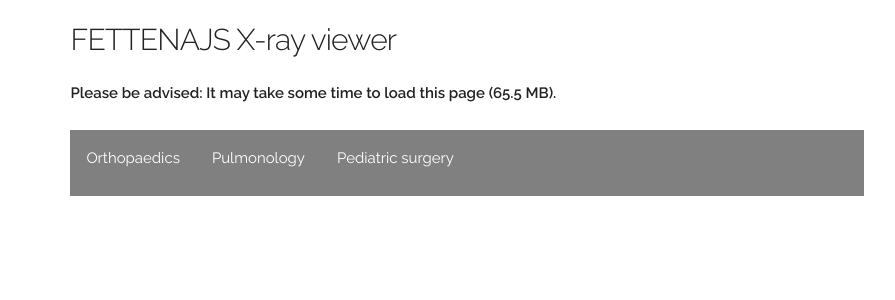
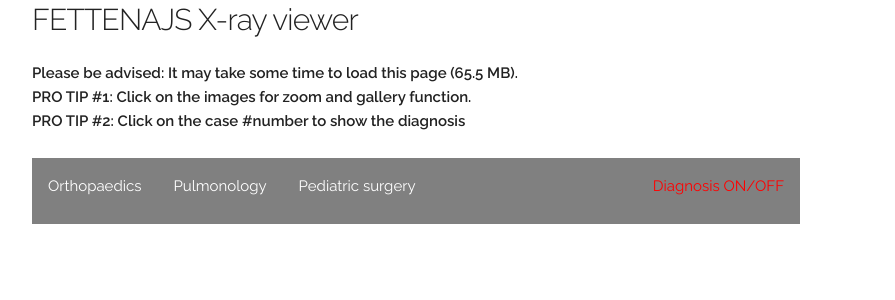
Before and after one commit to bpjohannessen/xrayviewer-web, a PHP site: page /index.html in a window 1280 px wide. Shown: the top 300 px of the page, without its empty margins (128-1023 px from the left). Run offline with PHP 8.4, Linux system fonts and the light colour scheme; some libraries are stand-ins or nearby versions.

Commit message:
Several changes #1 #2
- Fixed support for magnetic popup, but not 100%
- Diagnosis on/off works, even when changing course
- Still things to work on (#1 and #2)

```diff
--- a/css/xray.css
+++ b/css/xray.css
@@ -22,3 +22,9 @@ li {
   li a:hover {
     background-color: #111111;
   }
+
+  nav{
+    position:fixed;
+    width:60%; /*found the width-info on Skeleton website*/
+    background-color: white;
+  }
--- a/index.html
+++ b/index.html
@@ -36,53 +36,84 @@
   <script src="js/magnific-popup.js"></script>
 
   <!-- Custom xray JS -->
+  <script>/*for templating*/</script>
+  <script src="js/xray.js"></script>
+  <script>
+    $(document).ready(function() {
+        //https://stackoverflow.com/questions/5999118/how-can-i-add-or-update-a-query-string-parameter
+        const getUriWithParam = (baseUrl, params) => {
+            const Url = new URL(baseUrl);
+            const urlParams = new URLSearchParams(Url.search);
+            for (const key in params) {
+                if (params[key] !== undefined) {
+                urlParams.set(key, params[key]);
+                }
+            }
+            Url.search = urlParams.toString();
+            return Url.toString();
+        };
 
-  <script>
+		const params = new URL(location.href).searchParams;
+		const diagnosis = params.get('diagnosis');
 
-// $(document).ready(function() {
-//     $('.popup-gallery').each(function() {
-//     $(this).magnificPopup({
-// 		delegate: 'a',
-// 		type: 'image',
-// 		tLoading: 'Loading image #%curr%...',
-// 		mainClass: 'mfp-img-mobile',
-// 		gallery: {
-// 			enabled: true,
-// 			navigateByImgClick: true,
-// 			preload: [0,1] // Will preload 0 - before current, and 1 after the current image
-// 		},
-// 		image: {
-// 			tError: '<a href="%url%">The image #%curr%</a> could not be loaded.',
-// 			titleSrc: function(item) {
-// 				return item.el.attr('title') + '<small>FETTENAJS X-ray viewer</small>';
-// 			}
-// 		}
-//     });
-// });
-// });
+        const localurl = window.location.href;
+        console.log(localurl);
 
-</script>
-<script src="js/xray.js"></script>
+        if(diagnosis == "on") {
+            coursesuffix = "&diagnosis=on";
+            dgsuffix = "";
+            var dgswitchhref = getUriWithParam(localurl, {diagnosis: "off"});
+            //console.log("test log to off: " + test);
+        } else {
+            coursesuffix = "&diagnosis=off";
+            var dgswitchhref = getUriWithParam(localurl, {diagnosis: "on"});
+            //console.log("test log to on: " + test);
+
+        }
+
+        var orthohref = "ortho" + coursesuffix;
+        var pulmohref = "pulmo" + coursesuffix;
+        var pedsurghref = "pedsurg" + coursesuffix;
+
+        var ortholink = document.getElementById('ortholink');
+        ortholink.href = orthohref;
+
+        var pulmolink = document.getElementById('pulmolink');
+        pulmolink.href = pulmohref;
+
+        var pedsurglink = document.getElementById('pedsurglink');
+        pedsurglink.href = pedsurghref;
+
+        var dglinkid = document.getElementById('dglinkswitch');
+        dglinkid.href = dgswitchhref;
+
+
+    })
+  </script>
 
 </head>
 <body>
-<div class="container" style="margin-top: 20px;">
+<div class="container" style="margin-top: 0px;">
     <div class="row">
         <div class="two columns"></div>
-        <div class="ten columns">
-            <h4>FETTENAJS X-ray viewer</h4>
-            <p style="font-weight: bold;">Please be advised: It may take some time to load this page (65.5 MB).</p>
-
-            <ul id="nav">
-                <!-- <li><a href="#home">Home</a></li> -->
-                <li><a href="#ortho">Orthopaedics</a></li>
-                <li><a href="#pulmo">Pulmonology</a></li>
-                <li><a href="#pedsurg">Pediatric surgery</a></li>
-                <!-- <li style="float: right;"><a href="#hide" style="color: red">Diagnosis ON/OFF</a></li> -->
-            </ul>
+        <div class="ten columns" id="scrolldiv"  style="margin: 0 auto; width: 50%;">
+            <nav>
+                <h4>FETTENAJS X-ray viewer</h4>
+                <p style="font-weight: bold;">Please be advised: It may take some time to load this page (65.5 MB).<br>
+                PRO TIP #1: Click on the images for zoom and gallery function.<br>
+                PRO TIP #2: Click on the case #number to show the diagnosis</p>
+            </p>
+                <ul id="nav">
+                    <!-- <li><a href="#home">Home</a></li> -->
+                    <li><a id="ortholink">Orthopaedics</a></li>
+                    <li><a id="pulmolink">Pulmonology</a></li>
+                    <li><a id="pedsurglink">Pediatric surgery</a></li>
+                    <li style="float: right;"><a id="dglinkswitch" style="color: red">Diagnosis ON/OFF</a></li>
+                </ul>
+            </nav>
         </div>
     </div>
-    <div class="row">
+    <div class="row" style="padding-top: 250px;">
         <div class="two columns"></div>
         <div class="ten columns" id="main">
             <table id="tableMain">
--- a/js/xray.js
+++ b/js/xray.js
@@ -1,7 +1,9 @@
 $(document).ready(function() {
-    $('.popup-gallery').each(function() {
+
+
+	$('body').each(function() {
 		$(this).magnificPopup({
-			delegate: 'a',
+			delegate: 'a.kuken',
 			type: 'image',
 			tLoading: 'Loading image #%curr%...',
 			mainClass: 'mfp-img-mobile',
@@ -20,26 +22,62 @@ $(document).ready(function() {
 	});
 
 
+    // $('.popup-gallery').each(function() {
+	// 	$(this).magnificPopup({
+	// 		delegate: 'a',
+	// 		type: 'image',
+	// 		tLoading: 'Loading image #%curr%...',
+	// 		mainClass: 'mfp-img-mobile',
+	// 		gallery: {
+	// 			enabled: true,
+	// 			navigateByImgClick: true,
+	// 			preload: [0,1] // Will preload 0 - before current, and 1 after the current image
+	// 		},
+	// 		image: {
+	// 			tError: '<a href="%url%">The image #%curr%</a> could not be loaded.',
+	// 			titleSrc: function(item) {
+	// 				return item.el.attr('title') + '<small>FETTENAJS X-ray viewer</small>';
+	// 			}
+	// 		}
+	// 	});
+	// });
+
+
 		window.onhashchange = function() {
 			window.location.reload();
 		}
 		// EDIT THE NEXT LINE
 		var rooturl = "http://fettenajs.com"
 		const { hash } = window.location;
+		const params = new URL(location.href).searchParams;
+		const course = params.get('course');
+		const dgswitch = params.get("diagnosis");
 		console.log(hash);
 		console.log(window.location);
 		var queryurl;
 		var prefix;
-		if(hash == "#pedsurg") {
+
+		if(course == "pedsurg") {
 			$queryurl = rooturl + "/api/pedsurg";
 			prefix = "pedsurg";
-		} else if(hash == "#pulmo") {
+		} else if(course == "pulmo") {
 			$queryurl = rooturl + "/api/thorax";
 			prefix = "thorax";
 		} else {
 			$queryurl = rooturl + "/api/ortho";
 			prefix = "ortho";
 		}
+
+		// if(hash == "#pedsurg") {
+		// 	$queryurl = rooturl + "/api/pedsurg";
+		// 	prefix = "pedsurg";
+		// } else if(hash == "#pulmo") {
+		// 	$queryurl = rooturl + "/api/thorax";
+		// 	prefix = "thorax";
+		// } else {
+		// 	$queryurl = rooturl + "/api/ortho";
+		// 	prefix = "ortho";
+		// }
 
 		console.log($queryurl);
 
@@ -56,7 +94,24 @@ $(document).ready(function() {
 				var $th = $("th#th"+key);
 				// console.log("pikken 1:" + value._desc);
 				console.log("DIagnosis: " + value._desc.diagnosis);
-				$th.append("<h5><a href='#' onclick='$(hiddenText" + key +").show(); return false;'>#"+key+"</a><span style='display: none;' id='hiddenText"+key+"'> "+value._desc.diagnosis+"</span>");
+
+				/*
+				if(@$_GET["hidden"]==1) {
+       				$header = "<a href='#' onclick='$(hiddenText".$key.").show(); return false;'>#".$key."</a><span style=\"display: none;\" id=\"hiddenText".$key."\"> - ".$fr."</span>";
+        			$imgTitle = "CASE #".$folder;
+    			} else {
+			        $header = "#".$folder." - ".$fr;
+				$imgTitle = "CASE #".$folder." - ".$fr;
+				}*/
+
+				if(dgswitch == "on") {
+					$th.append("<h5><span>#" + key + " - "+value._desc.diagnosis+"</span></h5>");
+				} else {
+					$th.append("<h5><a href='#' onclick='$(hiddenText" + key +").show(); return false;'>#"+key+" &#11013;</a><span style='display: none;' id='hiddenText"+key+"'> "+value._desc.diagnosis+"</span></h5>");
+				}
+
+
+
 				// + key + " - " +	value._desc + "</h5>");
 				//$header = "<a href='#' onclick='$(hiddenText".$key.").show(); return false;'>#".$key."</a><span style=\"display: none;\" id=\"hiddenText".$key."\"> - ".$fr."</span>";
 
@@ -68,6 +123,7 @@ $(document).ready(function() {
 				var noLeft;
 				console.log("Number:" + noImages);
 
+				// $gallerybody.append("<div class='popup-gallery'>");
 
 				$.each(value._contents, function(id, image) {
 
@@ -78,7 +134,12 @@ $(document).ready(function() {
 
 					console.log(id);
 					console.log(image);
-					$gallerybody.append("<td><a href="+filename+" title='FETTE NAJSs'><img src='./src/"+prefix+"/"+key + "/" +image+"' style='width: 100%; height: auto;'>");
+					if(dgswitch == "on") {
+						$gallerybody.append("<td><a class='kuken' href="+filename+" title='#"+key + " - " + value._desc.diagnosis+"'><img src='./src/"+prefix+"/"+key + "/" +image+"' style='width: 100%; height: auto;'>");
+					} else {
+						$gallerybody.append("<td><a class='kuken' href="+filename+" title='"+key+"'><img src='./src/"+prefix+"/"+key + "/" +image+"' style='width: 100%; height: auto;'>");
+					}
+					//$gallerybody.append("<td><a class='kuken' href="+filename+" title='"+key+"'><img src='./src/"+prefix+"/"+key + "/" +image+"' style='width: 100%; height: auto;'>");
 					noLeft = noImages - 1;
 					if(noLeft % 2 == 0) {
 						$gallerybody.append("</td></tr>");
--- a/package.json
+++ b/package.json
@@ -5,6 +5,7 @@
         "config": "^3.3.9",
         "cors": "2.8.5",
         "express": "4.18.2",
+        "new-line": "^1.1.1",
         "tree-parser": "1.2.4"
     }
 }
```
Also changed, not shown: srv.js (+4 -3 lines).
